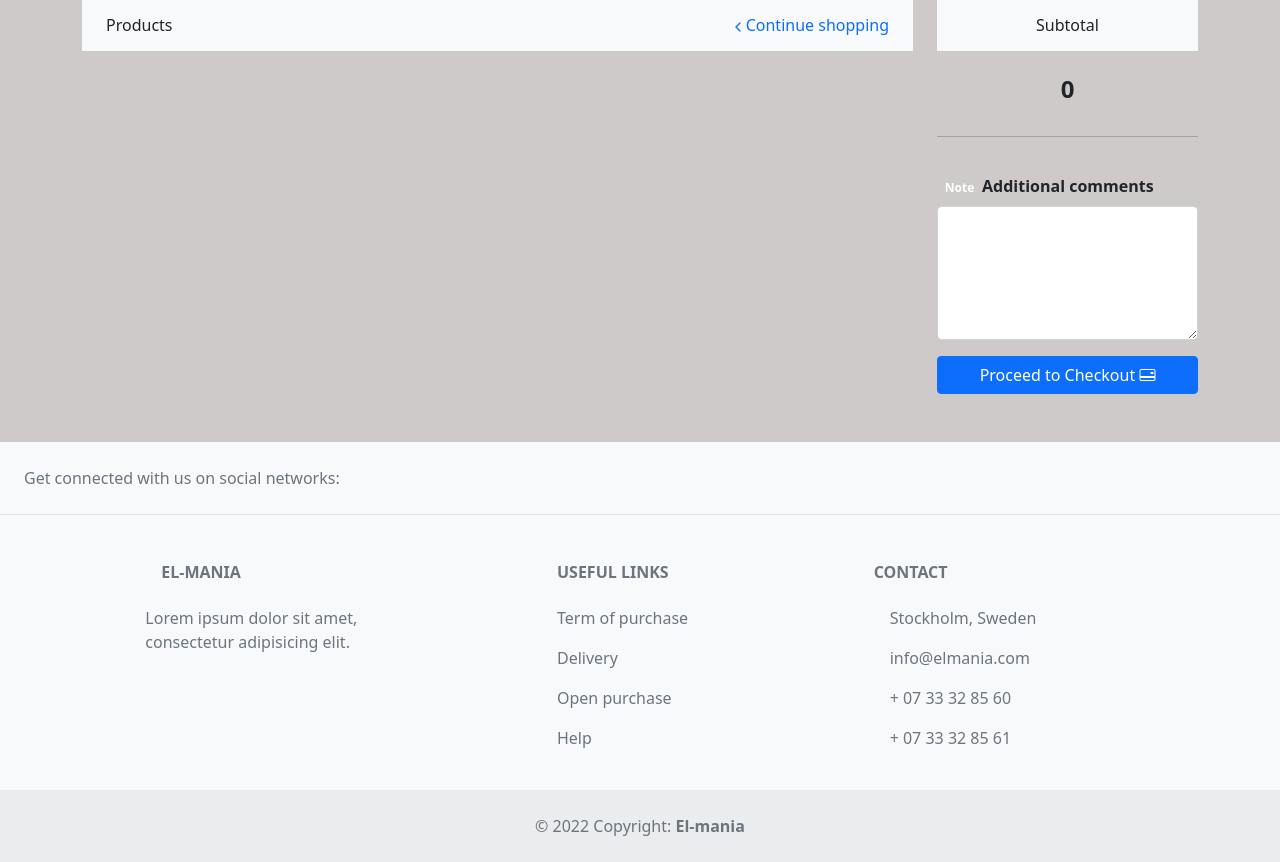
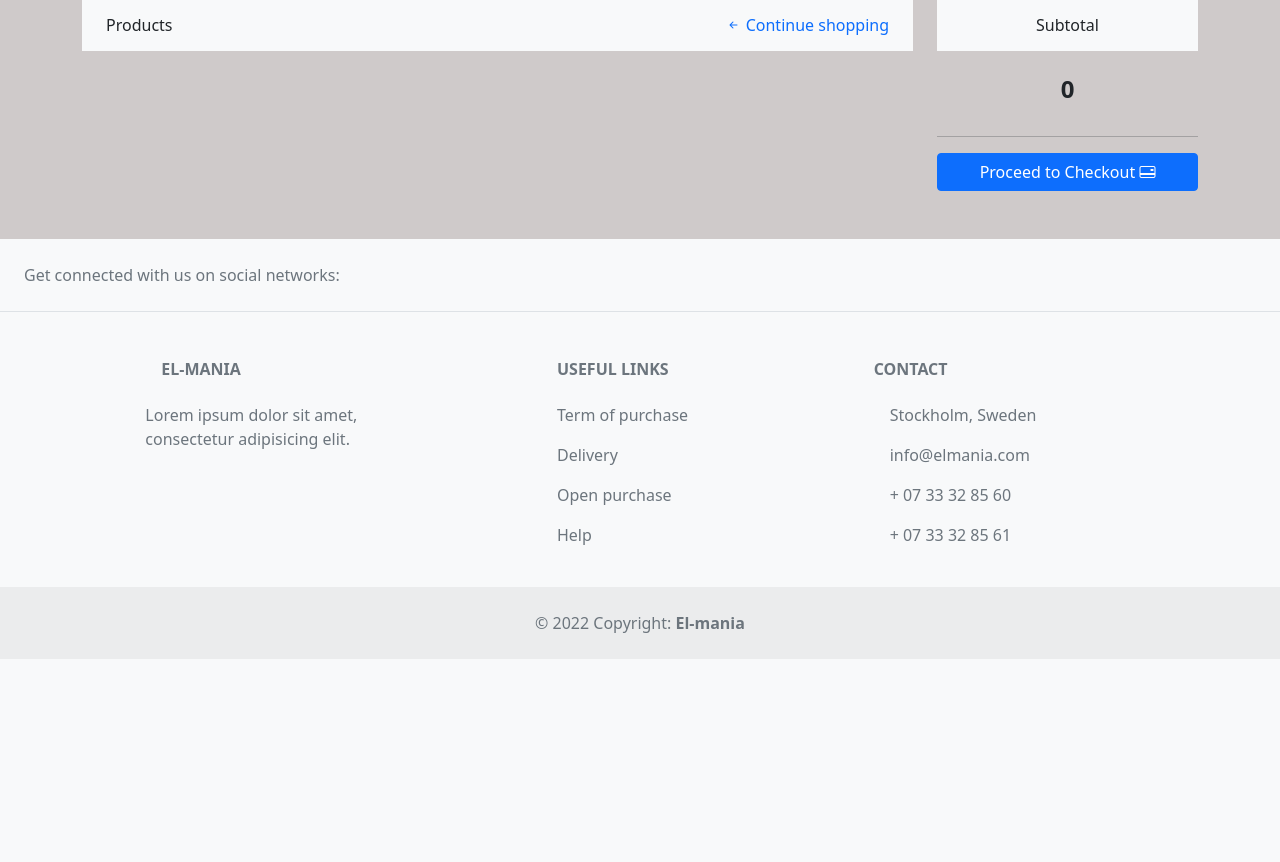
Before and after one commit to AntociM/El-mania, a Django app: page /shopping_cart/ in a window 1280 px wide. Shown: the part 149-1011 px from the top of the page. After the commit the page ends 808 px from the top, so only its background shows below. Run offline with Django 3.2, Linux system fonts and the light colour scheme; data that the repository does not hold is empty.

Commit message:
Link Continue shopping button and remove note

```diff
--- a/shopping_cart/templates/shopping_cart/shopping_cart.html
+++ b/shopping_cart/templates/shopping_cart/shopping_cart.html
@@ -11,24 +11,22 @@
 <div class="container pb-5 mt-n2 mt-md-n3">
     <!-- Display Messages -->
     {% if messages %}
-      {% for message in messages %}
+    {% for message in messages %}
 
-      <div class="alert alert-{{message.tags}} alert-dismissible fade show" role="alert">
+    <div class="alert alert-{{message.tags}} alert-dismissible fade show" role="alert">
         {{ message }}
         <button type="button" class="btn-close" data-bs-dismiss="alert" aria-label="Close"></button>
-      </div>
-      {% endfor %}
+    </div>
+    {% endfor %}
     {% endif %}
 
     <div class="row">
         <div class="col-xl-9 col-md-8">
             <h2 class="h6 d-flex flex-wrap justify-content-between align-items-center px-4 py-3 bg-light">
-                <span>Products</span><a class="font-size-sm" href="#"><svg xmlns="http://www.w3.org/2000/svg" width="24"
-                        height="24" viewBox="0 0 24 24" fill="none" stroke="currentColor" stroke-width="2"
-                        stroke-linecap="round" stroke-linejoin="round" class="feather feather-chevron-left"
-                        style="width: 1rem; height: 1rem;">
-                        <polyline points="15 18 9 12 15 6"></polyline>
-                    </svg>Continue shopping</a></h2>
+                <span>Products</span><a class="font-size-sm" href=" {% url 'products'%}">
+                    <i class="bi bi-arrow-left-short"></i>
+                    Continue shopping</a>
+            </h2>
             <!-- Item-->
             {% for cart_item in cart_items %}
             <div class="d-sm-flex justify-content-between my-4 pb-4 border-bottom">
@@ -46,8 +44,8 @@
                         {% csrf_token %}
                         <div class="form-group mb-2">
                             <label for="quantity_{{ cart_item.pk }}">Quantity</label>
-                            <input class="form-control form-control-sm" type="number"  name="quantity_{{ cart_item.pk }}" id="quantity_{{ cart_item.pk }}"
-                                value="{{ cart_item.quantity }}">
+                            <input class="form-control form-control-sm" type="number" name="quantity_{{ cart_item.pk }}"
+                                id="quantity_{{ cart_item.pk }}" value="{{ cart_item.quantity }}">
                         </div>
                         <button class="btn btn-outline-secondary btn-sm w-100 mb-2" type="submit">
                             Update cart
@@ -72,9 +70,6 @@
             <h2 class="h6 px-4 py-3 bg-light text-center">Subtotal</h2>
             <div class="h4 font-weight-semibold text-center py-3">{{ subtotal }}</div>
             <hr>
-            <h3 class="h6 pt-4 font-weight-semibold"><span class="badge badge-success mr-2">Note</span>Additional
-                comments</h3>
-            <textarea class="form-control mb-3" id="order-comments" rows="5"></textarea>
             <a class="btn btn-primary btn-block w-100" href="#">
                 Proceed to Checkout
                 <i class="bi bi-credit-card-2-back"></i>
```
